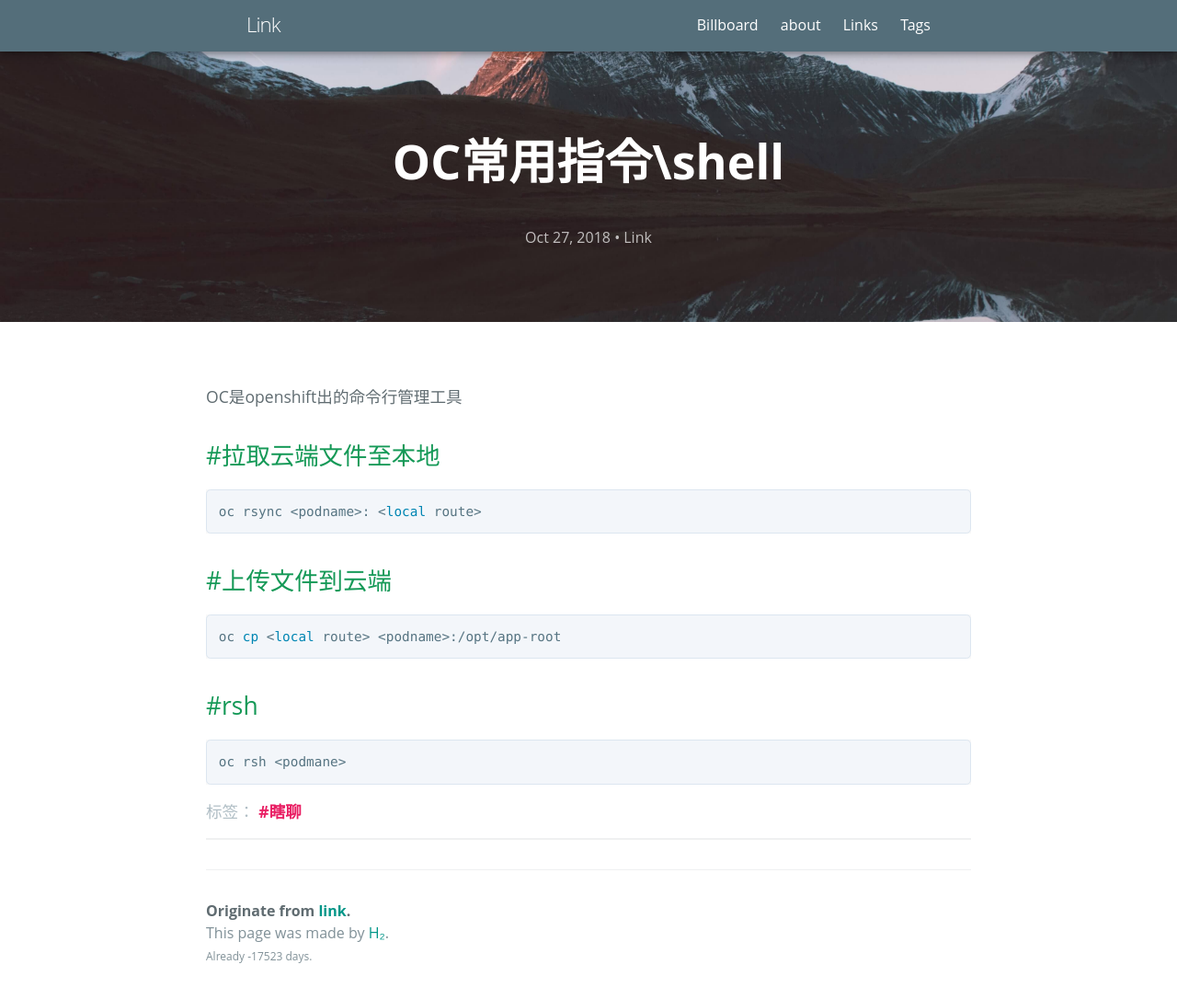
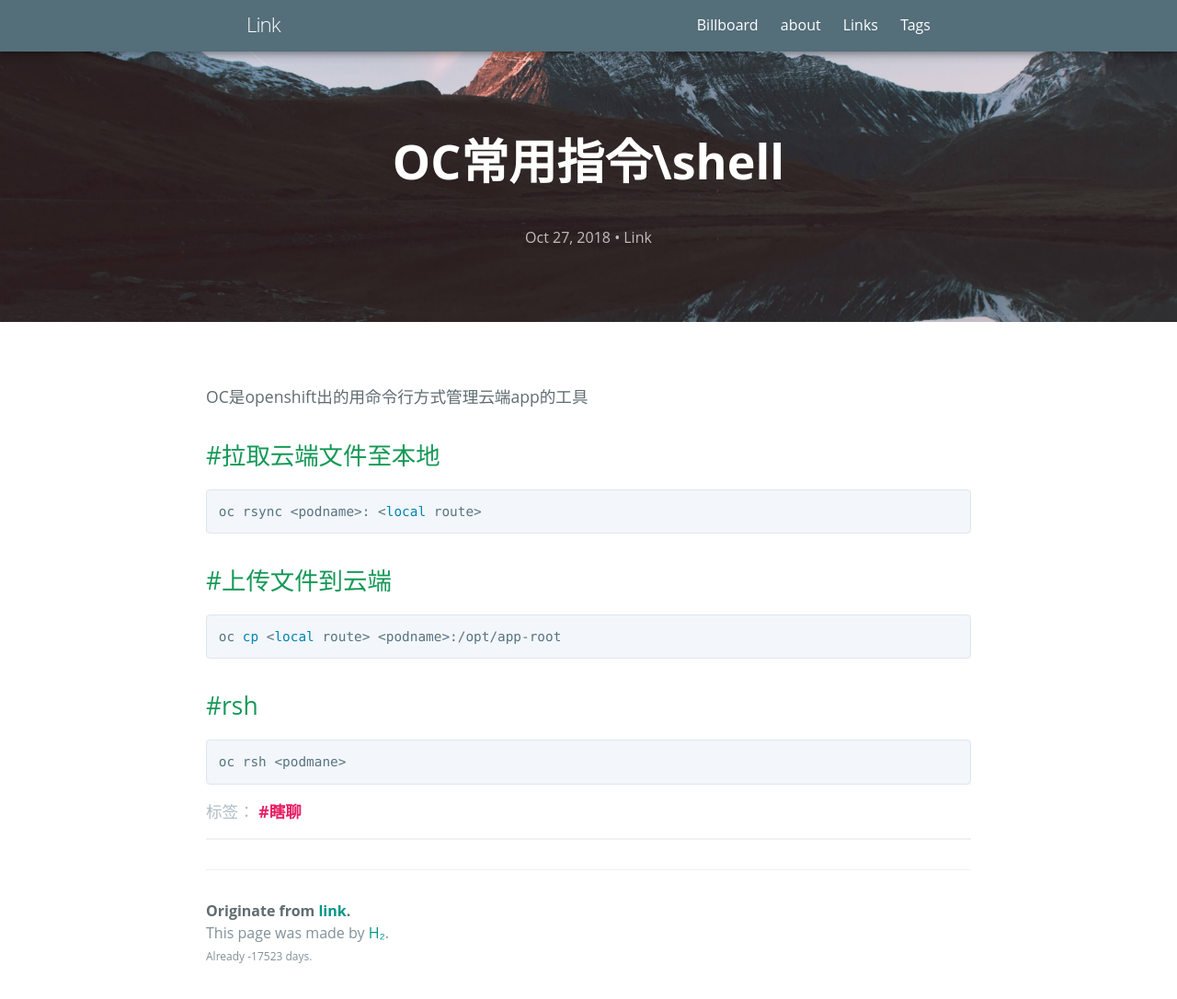
Before and after one commit to link9596/qwq, a Jekyll site: the page built from _posts/2018-10-27-open.md, in a window 1280 px wide and 1098 px high. Shown: the top 1086 px of the window at 92% size. Built offline with Jekyll 4.4.1, drawn with Linux system fonts in a browser that asks for light colours; some web fonts are replaced; comment, search, counter and statistics services are not loaded.

```diff
--- a/_posts/2018-10-27-open.md
+++ b/_posts/2018-10-27-open.md
@@ -4,7 +4,7 @@
 tags: 瞎聊
 ---
 
-OC是openshift出的命令行管理工具
+OC是openshift出的用命令行方式管理云端app的工具
 
 ## #拉取云端文件至本地
 
```
